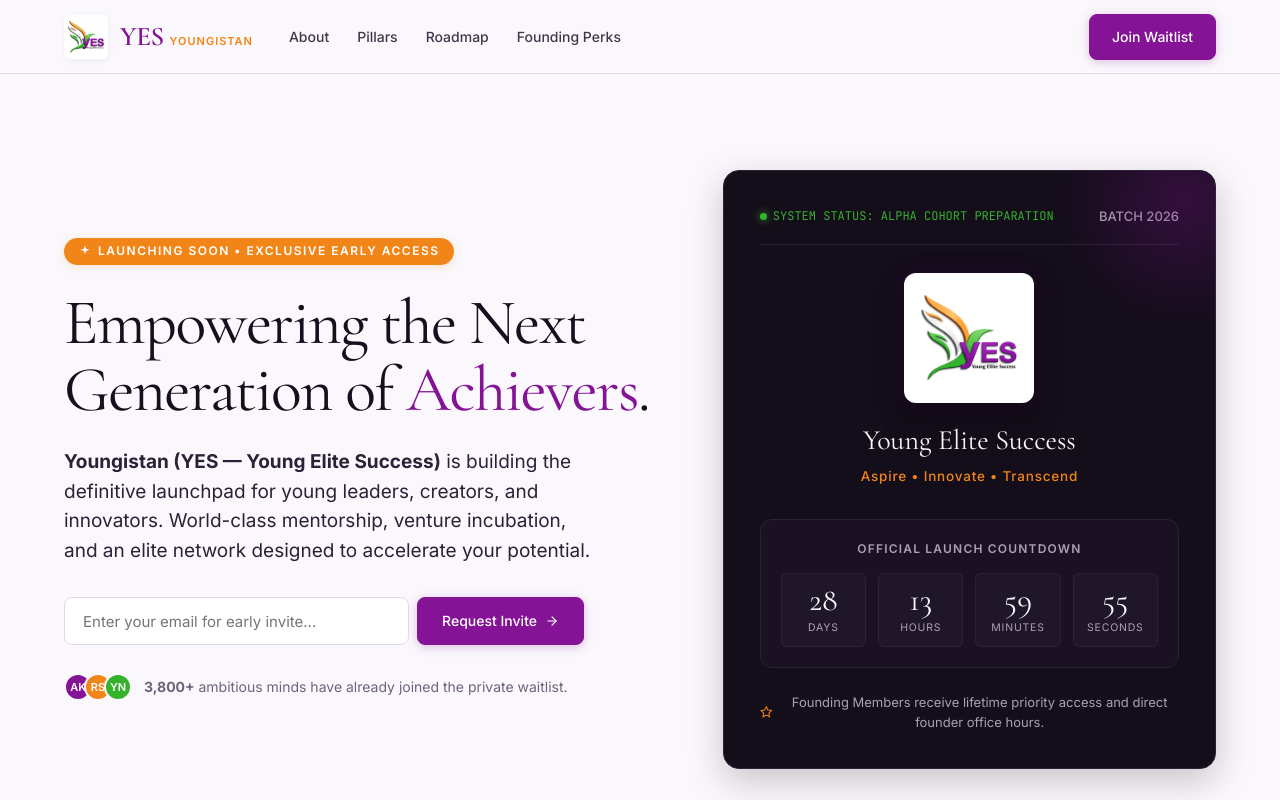
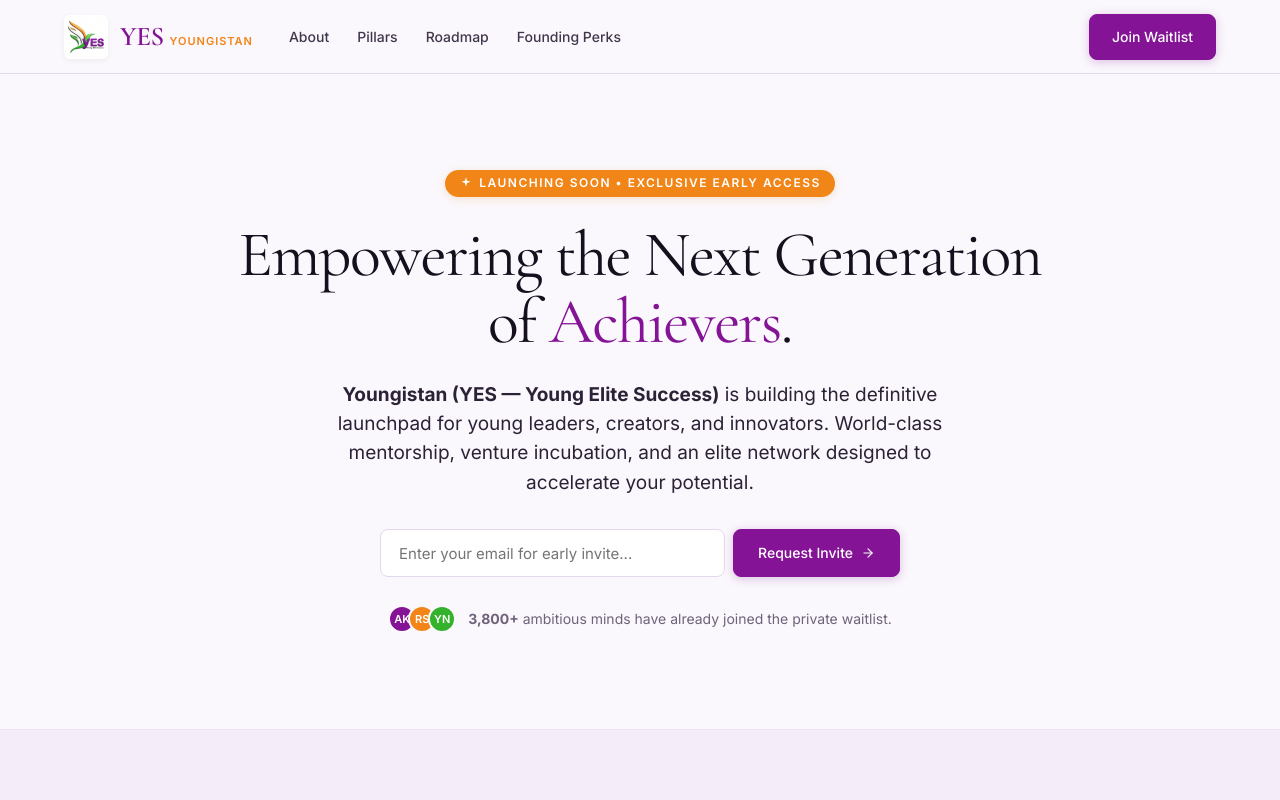
Before and after one commit to iniwasia-sudo/yes4youngistan, a website built with Vite: page index.html in a window 1280 px wide. Shown: the top 800 px of the page. Built offline with nearby package versions, Linux system fonts and the light colour scheme.

Commit message:
feat: remove hero photo and countdown timeline card, center hero layout

```diff
--- a/index.html
+++ b/index.html
@@ -63,10 +63,7 @@
     <!-- Hero Band (Pearl Canvas #faf8fc, 1.1 - 0.9 Grid) -->
     <section class="section hero-section" id="about">
       <div class="container">
-        <div class="hero-grid">
-
-          <!-- Left Column: Copy & Waitlist Form -->
-          <div class="hero-content">
+        <div class="hero-content hero-content-centered">
           <div class="hero-badge-row">
             <span class="badge-saffron">
               <svg width="14" height="14" viewBox="0 0 24 24" fill="currentColor">
@@ -114,60 +111,6 @@
             </div>
             <span><strong>3,800+</strong> ambitious minds have already joined the private waitlist.</span>
           </div>
-          </div>
-
-          <!-- Right Column: Launch Countdown & Brand Emblem Card -->
-          <div class="hero-mockup-container">
-            <div class="hero-launch-card">
-              <div class="launch-card-header">
-                <span class="launch-status-pill">
-                  <span class="status-dot-green"></span>
-                  <span>SYSTEM STATUS: ALPHA COHORT PREPARATION</span>
-                </span>
-                <span class="caption" style="color: var(--color-on-dark-soft);">BATCH 2026</span>
-              </div>
-
-              <!-- Brand Logo Showcase Frame -->
-              <div class="launch-card-logo-showcase">
-                <div class="showcase-logo-frame">
-                  <img src="/Youngistanlogo.jpg" alt="YES - Young Elite Success Emblem">
-                </div>
-                <h3 class="showcase-brand-title">Young Elite Success</h3>
-                <p class="showcase-brand-motto">Aspire • Innovate • Transcend</p>
-              </div>
-
-              <!-- Live Countdown Clock -->
-              <div class="countdown-box">
-                <div class="countdown-title">Official Launch Countdown</div>
-                <div class="countdown-units-grid">
-                  <div class="countdown-unit">
-                    <div class="countdown-num" id="countdown-days">28</div>
-                    <div class="countdown-label">Days</div>
-                  </div>
-                  <div class="countdown-unit">
-                    <div class="countdown-num" id="countdown-hours">14</div>
-                    <div class="countdown-label">Hours</div>
-                  </div>
-                  <div class="countdown-unit">
-                    <div class="countdown-num" id="countdown-minutes">32</div>
-                    <div class="countdown-label">Minutes</div>
-                  </div>
-                  <div class="countdown-unit">
-                    <div class="countdown-num" id="countdown-seconds">45</div>
-                    <div class="countdown-label">Seconds</div>
-                  </div>
-                </div>
-              </div>
-
-              <div class="vip-perk-snippet">
-                <svg width="16" height="16" viewBox="0 0 24 24" fill="none" stroke="var(--color-saffron)" stroke-width="2">
-                  <path d="M12 2l3.09 6.26L22 9.27l-5 4.87 1.18 6.88L12 17.77l-6.18 3.25L7 14.14 2 9.27l6.91-1.01L12 2z"></path>
-                </svg>
-                <span>Founding Members receive lifetime priority access and direct founder office hours.</span>
-              </div>
-            </div>
-          </div>
-
         </div>
       </div>
     </section>
--- a/style.css
+++ b/style.css
@@ -534,6 +534,28 @@ body {
   display: flex;
   flex-direction: column;
   align-items: flex-start;
+}
+
+.hero-content.hero-content-centered {
+  max-width: 820px;
+  margin: 0 auto;
+  align-items: center;
+  text-align: center;
+}
+
+.hero-content-centered .hero-subhead {
+  max-width: 660px;
+  margin-left: auto;
+  margin-right: auto;
+}
+
+.hero-content-centered .waitlist-form-container {
+  margin-left: auto;
+  margin-right: auto;
+}
+
+.hero-content-centered .hero-social-proof {
+  justify-content: center;
 }
 
 .hero-badge-row {
```
Lines whose indentation alone changed are shown as unchanged.
